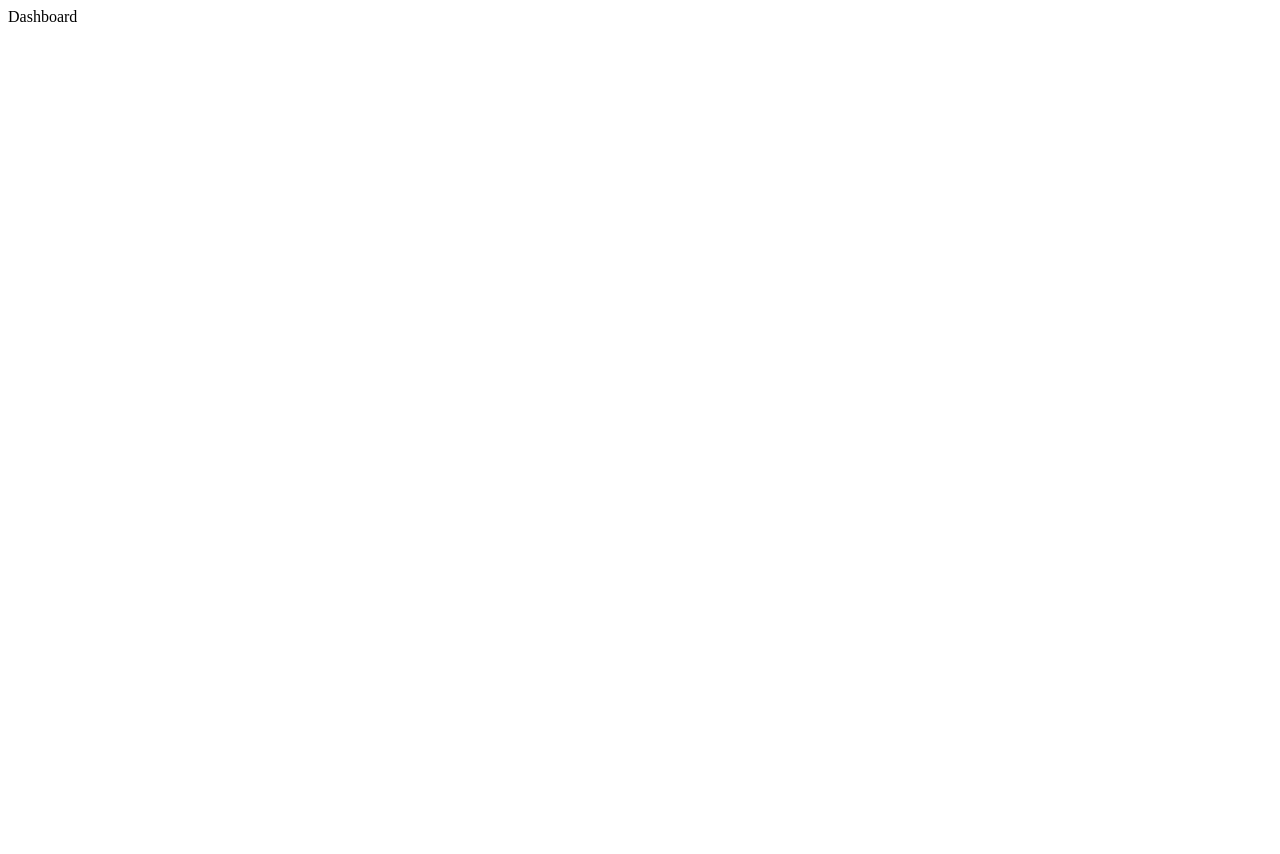
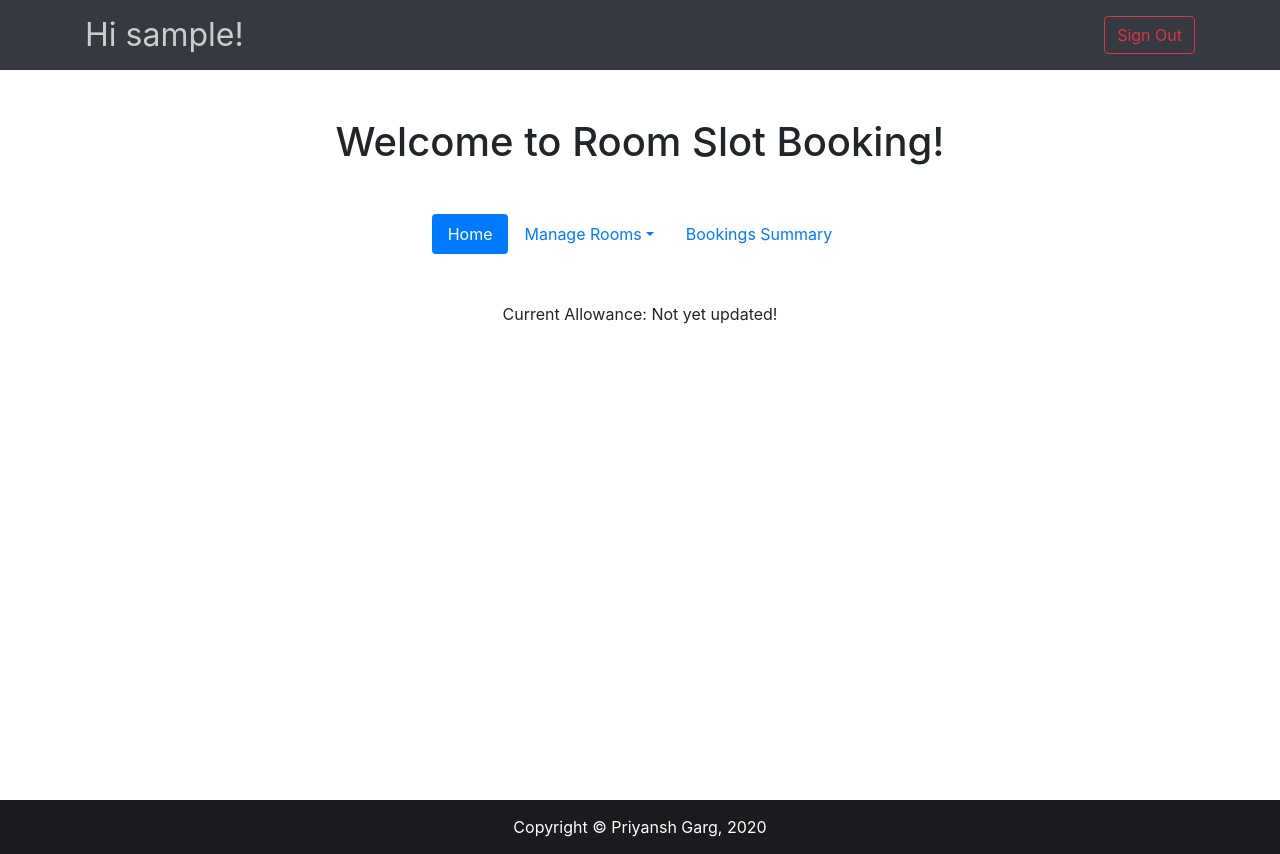
Before and after one commit to garg3133/fossee, a Django app: page /dashboard/ in a window 1280 px wide. Before the commit the page is almost empty. Before the commit the page ends 22 px from the top, so only its background shows below. Run offline with Django 3.2, Linux system fonts and the light colour scheme; a user stored in the database is signed in; tables that the repository leaves empty hold one stand-in row (values such as "Sample post"); some libraries are stand-ins or nearby versions.

Commit message:
All models and backend of rooms & PBA

```diff
--- a/roomslotbooking/home/admin.py
+++ b/roomslotbooking/home/admin.py
@@ -3,3 +3,8 @@
 
 # Register your models here.
 admin.site.register(models.Profile)
+admin.site.register(models.RoomManager)
+admin.site.register(models.Rooms)
+admin.site.register(models.TimeSlot)
+admin.site.register(models.PreBookingAllowance)
+admin.site.register(models.Booking)
--- a/roomslotbooking/home/models.py
+++ b/roomslotbooking/home/models.py
@@ -1,5 +1,6 @@
 from django.db import models
 from django.contrib.auth.models import User
+from datetime import datetime
 
 # Create your models here.
 class Profile(models.Model):
@@ -17,3 +18,69 @@
 
     def __str__(self):
         return self.user.username
+
+    def save(self, *args, **kwargs):
+        if self.room_manager is True:
+            prev_man = RoomManager.objects.filter(tenure_end=None)
+            if prev_man.exists():
+                prev_man = prev_man[0]
+                if self.user != prev_man.manager:
+                    # room_manager = False in previous manager profile
+                    prev_man_profile = Profile.objects.get(user = prev_man.manager)
+                    prev_man_profile.room_manager = False
+                    prev_man_profile.save()
+                    # Update tenure_end in previous manager's Room Manager
+                    prev_man.tenure_end = datetime.now()
+                    prev_man.save()
+                    # Create new Room Manager Instance
+                    room_man = RoomManager(manager=self.user)
+                    room_man.save()
+            else:
+                room_man = RoomManager(manager=self.user)
+                room_man.save()
+        super(Profile, self).save(*args, **kwargs)
+
+class RoomManager(models.Model):
+    manager = models.ForeignKey(User, on_delete=models.CASCADE)
+    tenure_start = models.DateTimeField(auto_now_add=True)
+    tenure_end = models.DateTimeField(null=True)
+
+    def __str__(self):
+        return self.manager.username
+
+class Rooms(models.Model):
+    rooms = models.IntegerField()
+    start_date = models.DateField()  # Start from the next day
+    end_date = models.DateField(null=True)
+
+    def __str__(self):
+        return str(self.rooms)
+
+class TimeSlot(models.Model):
+    start_time = models.TimeField()
+    end_time = models.TimeField()
+    start_date = models.DateField()  # Start from the next day
+    end_date = models.DateField(null=True)
+
+    def __str__(self):
+        return str(self.start_time) + " - " + str(self.end_time)
+
+class PreBookingAllowance(models.Model):
+    days = models.IntegerField()
+    start_date = models.DateTimeField(auto_now_add=True)
+    end_date = models.DateTimeField(null=True)
+
+    def __str__(self):
+        return str(self.days)
+
+class Booking(models.Model):
+    customer = models.ForeignKey(User, on_delete=models.CASCADE)
+    date = models.DateField()
+    room = models.IntegerField()
+    time_slot = models.ForeignKey(TimeSlot, on_delete=models.CASCADE)
+    booked_on = models.DateTimeField(auto_now_add=True)
+    room_manager = models.ForeignKey(RoomManager, on_delete=models.CASCADE)
+    cancelled = models.BooleanField(default=False)
+
+    def __str__(self):
+        return self.customer.username
--- a/roomslotbooking/home/views.py
+++ b/roomslotbooking/home/views.py
@@ -1,9 +1,15 @@
+from datetime import datetime, date, timedelta
 from django.shortcuts import render, redirect
-from django.http import HttpResponse
+from django.http import HttpResponse, HttpResponseRedirect
 from django.contrib.auth import authenticate, login, logout
 from django.contrib.auth.models import User
 from .models import (
     Profile,
+    RoomManager,
+    Rooms,
+    TimeSlot,
+    PreBookingAllowance,
+    Booking,
 )
 
 # Create your views here.
@@ -57,7 +63,96 @@
 
     if not Profile.objects.filter(user=request.user).exists():
         return redirect('setprofile')
-    return render(request, 'home/dashboard.html')
+
+    # Global Variables
+    today_date = date.today()
+    datetime_now = datetime.now()
+
+    # Info to be sent all the time
+
+    # Pre-Booking Allowance
+    allowance = PreBookingAllowance.objects.filter(end_date=None)
+    if allowance.exists():
+        allowance = allowance[0]
+        # if allowance.start_date == datetime_now:
+        #     allowance = PreBookingAllowance.objects.filter(end_date)
+    else:
+        allowance = "Not yet updated!"
+
+    # Rooms
+    rooms_context1 = ''
+    rooms_context2 = ''
+    rooms = Rooms.objects.filter(end_date=None)
+    if rooms.exists():
+        rooms = rooms[0]
+        # rooms_context += str(rooms.rooms)
+        if rooms.start_date > today_date:
+            rooms_old = Rooms.objects.filter(end_date=rooms.start_date-timedelta(days=1))
+            if rooms_old.exists():
+                rooms_old = rooms_old[0]
+                rooms_context1 += str(rooms_old.rooms) + ' (Upto ' + str(rooms_old.end_date) + ')'
+                rooms_context2 += str(rooms.rooms) + ' (From ' + str(rooms.start_date) + ')'
+        else:
+            rooms_context1 += str(rooms_old.rooms)
+    else:
+        rooms_context1 = "Not yet updated!"
+
+    context = {
+        'allowance' : allowance,
+        'rooms_context1' : rooms_context1,
+        'rooms_context2' : rooms_context2,
+    }
+
+    if request.method == 'POST':
+        if request.POST.get('submit') == 'allowance':
+            new_allowance_days = request.POST['allowance']
+            old_allowance = PreBookingAllowance.objects.filter(end_date=None)
+            if old_allowance.exists():
+                old_allowance = old_allowance[0]
+                old_allowance.end_date = datetime_now
+                old_allowance.save()
+
+            new_allowance = PreBookingAllowance(days=new_allowance_days)
+            new_allowance.save()
+
+            return HttpResponseRedirect('/dashboard')
+
+        if request.POST.get('submit') == 'rooms':
+            new_rooms = request.POST['rooms']
+            last_booking = Booking.objects.filter(cancelled=False).order_by('-date')
+            if last_booking.exists():
+                last_booking = last_booking[0]
+                last_booking_date = last_booking.date
+
+                # Change end_date of older instance of Rooms
+                old_rooms_obj = Rooms.objects.filter(end_date=None)
+                if old_rooms_obj.exists():
+                    old_rooms_obj = old_rooms_obj[0]
+                    old_rooms_obj.end_date = last_booking_date
+                    old_rooms_obj.save()
+                # Create new instance of Rooms
+                new_rooms_start_date = last_booking_date + timedelta(days=1)
+                rooms_obj = Rooms(rooms=new_rooms, start_date=new_rooms_start_date)
+                rooms_obj.save()
+            else:
+                # Change end_date of older instance of Rooms
+                old_rooms_obj = Rooms.objects.filter(end_date=None)
+                if old_rooms_obj.exists():
+                    old_rooms_obj = old_rooms_obj[0]
+                    old_rooms_obj.end_date = today_date
+                    old_rooms_obj.save()
+                    new_rooms_start_date = today_date + timedelta(days=1)
+                else:
+                    new_rooms_start_date = today_date
+
+                # Create new instance of Rooms
+                rooms_obj = Rooms(rooms=new_rooms, start_date=new_rooms_start_date)
+                rooms_obj.save()
+
+            return HttpResponseRedirect('/dashboard')
+
+
+    return render(request, 'home/dashboard.html', context)
 
 def setprofile(request):
     if request.user.is_authenticated:
--- a/roomslotbooking/templates/home/dashboard.html
+++ b/roomslotbooking/templates/home/dashboard.html
@@ -1 +1,119 @@
-Dashboard
+{% extends 'base.html' %}
+
+{% block content %}
+<div class="container">
+    <div class="row justify-content-center">
+        <h1 class="my-5">
+            Welcome to Room Slot Booking!
+        </h1>
+    </div>
+</div>
+
+<!-- <div class="container h-100">
+    <div class="row justify-content-center">
+        <div class="col-4 col-sm-3 bg-light py-5">
+            <ul class="nav nav-pills flex-column text-center">
+                <li class="nav-item m-auto">
+                    <a class="nav-link active" href="#section1">Book Room</a>
+                </li>
+                <li class="nav-item">
+                    <a class="nav-link" href="#section1">My Previous Bookings</a>
+                </li>
+            </ul>
+        </div>
+        <div class="col-8 col-sm-9">
+
+        </div>
+    </div>
+</div> -->
+
+<div class="container">
+    <ul class="nav nav-pills justify-content-center">
+        {% if user.profile.room_manager is False %}
+        <li class="nav-item">
+            <a class="nav-link active" data-toggle="pill" href="#book-room">Book Room</a>
+        </li>
+        <li class="nav-item">
+            <a class="nav-link" data-toggle="pill" href="#previous-bookings">My Previous Bookings</a>
+        </li>
+        {% else %}
+        <li class="nav-item">
+            <a class="nav-link active" data-toggle="pill" href="#home">Home</a>
+        </li>
+        <li class="nav-item dropdown">
+            <a class="nav-link dropdown-toggle" data-toggle="dropdown" href="#">Manage Rooms</a>
+            <div class="dropdown-menu">
+              <a class="dropdown-item" data-toggle="pill" href="#pre-booking">Pre-Booking Allowance</a>
+              <a class="dropdown-item" data-toggle="pill" href="#rooms">No. of Rooms</a>
+              <a class="dropdown-item" data-toggle="pill" href="#time-slots">Time Slots</a>
+            </div>
+          </li>
+        <!-- <li class="nav-item">
+            <a class="nav-link" data-toggle="pill" href="#manage">Manage Rooms</a>
+        </li> -->
+        <li class="nav-item">
+            <a class="nav-link" data-toggle="pill" href="#summary">Bookings Summary</a>
+        </li>
+        <!-- <li class="nav-item">
+            <a class="nav-link" data-toggle="pill" href="#previous-bookings">My Previous Bookings</a>
+        </li> -->
+        {% endif %}
+    </ul>
+
+    <div class="tab-content">
+        {% if user.profile.room_manager is False %}
+        <div class="tab-pane container active" id="book-room">
+            You can book the rooms here..
+        </div>
+        <div class="tab-pane container fade" id="previous-bookings">
+            You can view your previous bookings here..
+        </div>
+        {% else %}
+        <div class="tab-pane container active" id="home">
+            <div class="row justify-content-center mt-5">
+                <div class="col-4">
+                    <p class="text-center">Current Allowance: {{ allowance }}</p>
+                </div>
+            </div>
+        </div>
+        <div class="tab-pane container fade" id="pre-booking">
+            <div class="row justify-content-center">
+                <div class="col-4">
+                    <form method="POST">
+                        {% csrf_token %}
+                        <h3 class="mt-5 mb-3 text-center">Update Pre-Booking Allowance</h3>
+                        <p class="text-center">Current Allowance: {{ allowance }}</p>
+                        <input name="allowance" type="number" class="form-control" required>
+                        <button type="submit" class="btn btn-primary btn-block my-4" name="submit" value="allowance">Update</button>
+                    </form>
+                </div>
+            </div>
+        </div>
+        <div class="tab-pane container fade" id="rooms">
+            <div class="row justify-content-center">
+                <div class="col-4">
+                    <form method="POST">
+                        {% csrf_token %}
+                        <h3 class="mt-5 mb-3 text-center">Update Rooms</h3>
+                        {% if rooms_context2 %}
+                        <p class="text-center">Current Rooms: {{ rooms_context1 }}<br>{{ rooms_context2 }} </p>
+                        {% else %}
+                        <p class="text-center">Current Rooms: {{ rooms_context1 }}</p>
+                        {% endif %}
+                        <input name="rooms" type="number" class="form-control" required>
+                        <button type="submit" class="btn btn-primary btn-block my-4" name="submit" value="rooms">Update</button>
+                    </form>
+                </div>
+            </div>
+        </div>
+        <div class="tab-pane container fade" id="time-slots">
+            Manage Time Slots here..
+        </div>
+        <div class="tab-pane container fade" id="summary">
+            Bookings Summary..
+        </div>
+        {% endif %}
+    </div>
+</div>
+
+{% endblock %}
```
